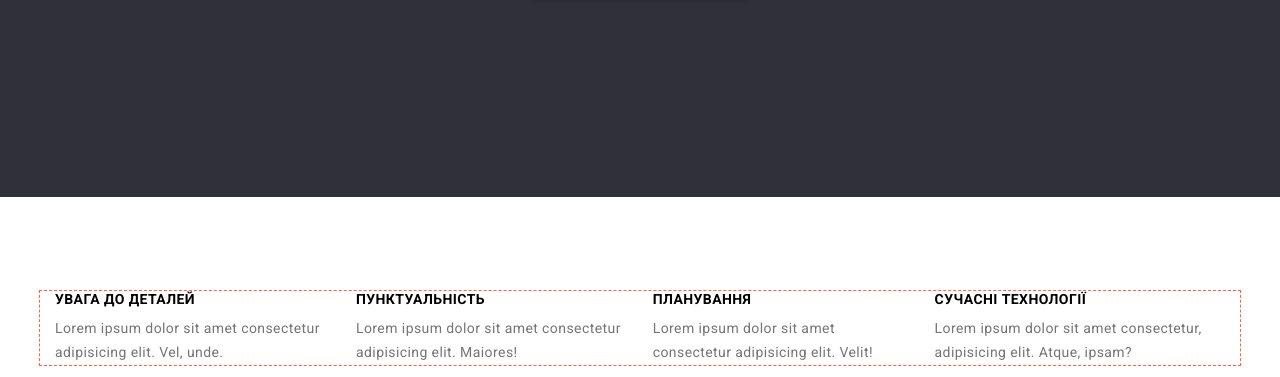
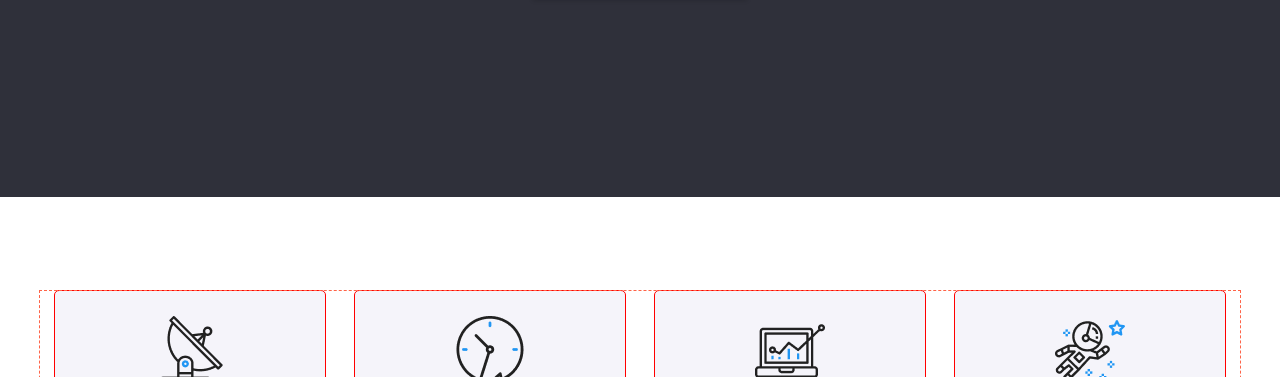
Before and after one commit to Antooon32/WebStudio, a plain HTML site: page index.html in a window 1280 px wide. Shown: the part 423-800 px from the top of the page. Drawn offline with nearby package versions, Linux system fonts and the light colour scheme.

Commit message:
HW-16 + grid

```diff
--- a/css/style.css
+++ b/css/style.css
@@ -182,8 +182,52 @@ body {
 
 /* ----- Our features section ------ */
 
-.our-features-item:not(:last-child) {
+.our-features-list {
+    gap: 30px;
+}
+
+.our-features-item {
+    display: flex;
+    flex-direction: column;
+    flex-wrap: wrap;
+    /* gap: 30px; */
+    width: 270px;
+    height: 248px;
+}
+
+/* .our-features-item:not(:last-child) {
     margin-right: 30px;
+} */
+
+.our-features-item::before {
+    content: '';
+    width: 270px;
+    height: 120px;
+    border-radius: 4px;
+    background-color: var(--light_color);
+    background-repeat: no-repeat;
+    margin-bottom: 30px;
+    outline: 1px solid red;
+}
+
+.our-features-item:nth-child(1)::before {
+    background-image: url(../images/antenna.png);
+    background-position: center;
+}
+
+.our-features-item:nth-child(2)::before {
+    background-image: url(../images/clock.png);
+    background-position: center;
+}
+
+.our-features-item:nth-child(3)::before {
+    background-image: url(../images/diagram.png);
+    background-position: center;
+}
+
+.our-features-item:nth-child(4)::before {
+    background-image: url(../images/astronaut.png);
+    background-position: center;
 }
 
 .our-features-title {
@@ -193,9 +237,11 @@ body {
 }
 
 .our-features-description {
+    flex-grow: 1;
     font-weight: 400;
     line-height: 1.71;
     color: var(--third_dark_color);
+    outline: 1px dotted blue;
 }
 
 /* ----- What we do section ----- */
@@ -327,10 +373,17 @@ body {
 }
 
 .portfolio-item-second {
-    width: 370px;
-    height: 404px;
+    /* width: 370px; */
+    flex-basis: calc((100% - 60px) / 3);
+    /* height: 404px; */
     border: 1px solid #eee;
     /* outline: 1px dotted blue; */
+}
+
+.item-link {
+    height: 100%;
+    display: flex;
+    flex-direction: column;
 }
 
 .project-img {
@@ -338,7 +391,14 @@ body {
 }
 
 .card-text-box {
+    /* ! */
+    /* display: flex;
+    flex-direction: column;
+    justify-content: flex-end; */
+    /* ! */
+    flex-grow: 1;
     padding-left: 24px;
+    outline: 1px dotted blue;
 }
 
 .project-title {
--- a/index.html
+++ b/index.html
@@ -55,23 +55,23 @@
                 <ul class="our-features-list">
                     <li class="our-features-item">
                         <h3 class="our-features-title">УВАГА ДО ДЕТАЛЕЙ</h3>
-                        <p class="our-features-description">Lorem ipsum dolor sit amet consectetur adipisicing elit.
-                            Vel, unde.</p>
+                        <p class="our-features-description">Ідейні міркування, і навіть початок повсякденної
+                            роботи з формування позиції.</p>
                     </li>
                     <li class="our-features-item">
                         <h3 class="our-features-title">ПУНКТУАЛЬНІСТЬ</h3>
-                        <p class="our-features-description">Lorem ipsum dolor sit amet consectetur adipisicing elit.
-                            Maiores!</p>
+                        <p class="our-features-description">Завдання організації, особливо рамки і
+                            місце навчання кадрів тягне у себе.</p>
                     </li>
                     <li class="our-features-item">
                         <h3 class="our-features-title">ПЛАНУВАННЯ</h3>
-                        <p class="our-features-description">Lorem ipsum dolor sit amet consectetur adipisicing elit.
-                            Velit!</p>
+                        <p class="our-features-description">Так само консультація з широким
+                             активом значною мірою зумовлює.</p>
                     </li>
                     <li class="our-features-item">
                         <h3 class="our-features-title">СУЧАСНІ ТЕХНОЛОГІЇ</h3>
-                        <p class="our-features-description">Lorem ipsum dolor sit amet consectetur, adipisicing elit.
-                            Atque, ipsam?</p>
+                        <p class="our-features-description">Значимість цих проблем настільки
+                            очевидна, що реалізація планових завдань.</p>
                     </li>
                 </ul>
             </div>
```
Also changed, not shown: portfolio.html (+37 -0 lines), images/antenna.png (added), images/astronaut.png (added), images/clock.png (added), images/diagram.png (added).
